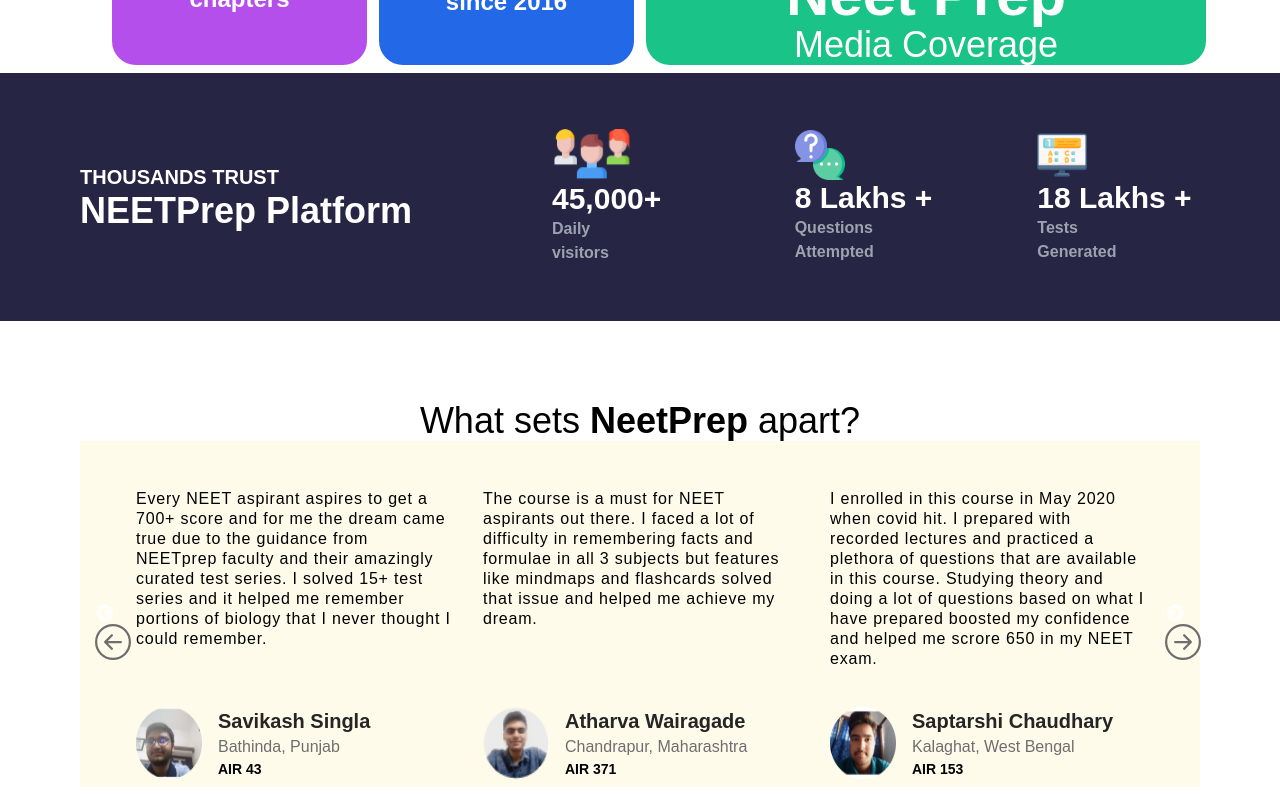
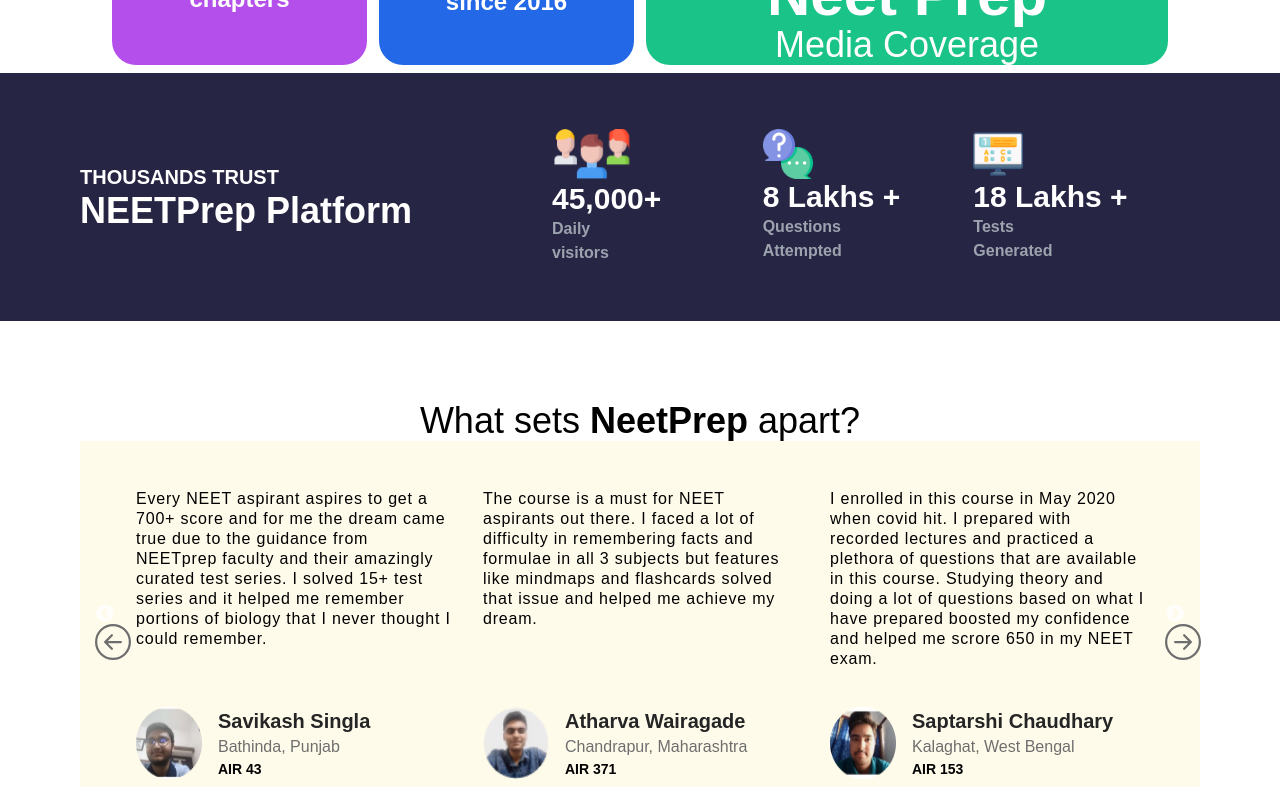
Before and after one commit to prashantsrana803/project1, a Next.js app: page / in a window 1280 px wide. Shown: the part 3400-4197 px from the top of the page. Built offline with nearby package versions, Linux system fonts and the light colour scheme.

Commit message:
again working on responsiveness

```diff
--- a/src/components/CreditSection.jsx
+++ b/src/components/CreditSection.jsx
@@ -15,7 +15,7 @@ const CreditSection = () => {
         onEnter={() => setCounterState(true)}
         onExit={() => setCounterState(false)}
       >
-        <div className="grid sm:grid-cols-3 grid-rows-1 items-center">
+        <div className="grid lg:grid-cols-3 grid-rows-1 items-center">
           {/* Tagline */}
 
           <div className="lg:text-start text-center sm:pl-10">
@@ -27,9 +27,9 @@ const CreditSection = () => {
 
           {/* 3 Columns */}
 
-          <div className="lg:col-span-2 my-10 sm:pl-28 flex justify-center">
-            <ul className="grid sm:grid-cols-3 items-center gap-10 lg-gap-0">
-              <li className="w-60">
+          <div className="lg:col-span-2 my-10 flex justify-center">
+            <ul className="grid sm:grid-cols-3 gap-10  pl-26 sm:pl-0 lg:pl-28  pr-0 lg:pr-24">
+              <li className="md:w-60">
                 <Image src={group} height={50} width={80} alt="group1" />
                 <span className="text-3xl font-bold pt-5">
                   {counterState && (
@@ -42,7 +42,7 @@ const CreditSection = () => {
                 </span>
               </li>
 
-              <li className="w-60">
+              <li className="md:w-60">
                 <Image src={QnA} height={50} width={50} alt="Qna" />
                 <span className="text-3xl font-bold pt-5">
                   {counterState && <CountUp start={0} end={8} duration={4} />}{" "}
@@ -53,7 +53,7 @@ const CreditSection = () => {
                 </span>
               </li>
 
-              <li className="w-60">
+              <li className="md:w-60">
                 <Image src={test} height={50} width={50} alt="Test" />
                 <span className="text-3xl font-bold pt-5">
                   {counterState && <CountUp start={0} end={18} duration={5} />}{" "}
--- a/src/components/MediaCoverage.tsx
+++ b/src/components/MediaCoverage.tsx
@@ -19,7 +19,7 @@ const MediaCoverage = () => {
       <div className="grid lg:grid-cols-4 lg:grid-rows-2 sm:grid-cols-2 gap-3">
         {/* Left Column */}
 
-        <div className="col-span-2 bg-[rgb(178,122,20)] h-[350px] md:h-full rounded-3xl relative">
+        <div className="col-span-2 bg-[rgb(178,122,20)] h-[350px] rounded-3xl relative">
           <div className="pl-8 pt-8 text-white w-80">
             <p className="font-bold text-3xl">2500+NEET selections</p>
             <p className="text-xl pt-4 absolute z-20">
@@ -37,7 +37,7 @@ const MediaCoverage = () => {
         </div>
 
         {/* right Column */}
-        <div className="col-span-2 sm:row-span-2 bg-[#1AC387] sm:w-[560px] rounded-3xl px-8 sm:px-0">
+        <div className="col-span-2 sm:row-span-2 bg-[#1AC387] rounded-3xl px-8 sm:px-0">
           <div className="flex justify-center ">
             <div className="grid grid-cols-3 gap-8 py-10">
               <a
```
